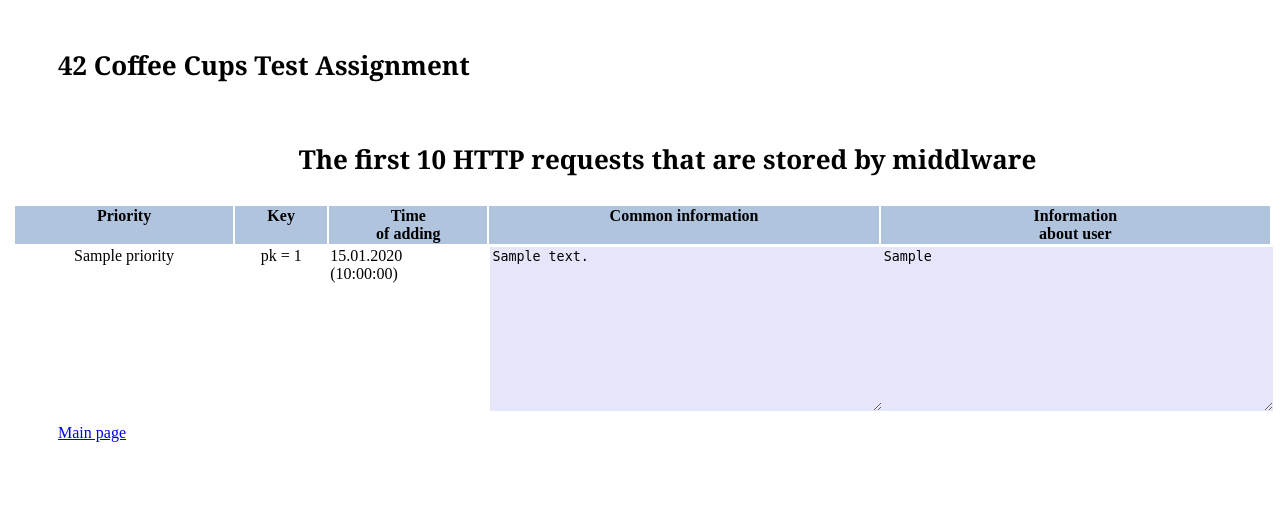
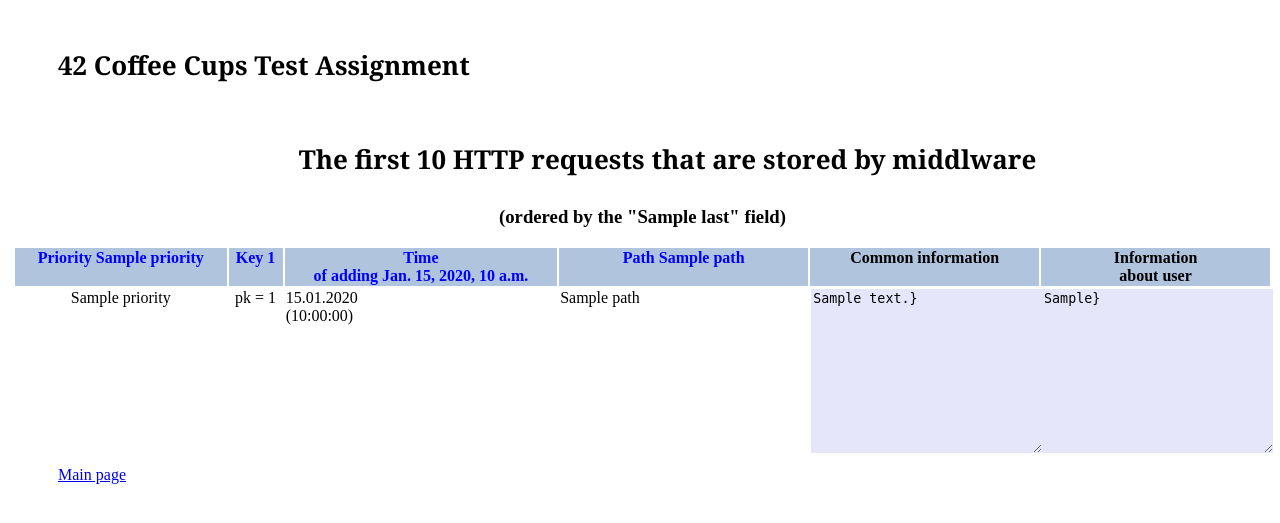
Before and after one commit to egarmin/exam, a Django app: template loginfo/templates/display_req.html in a window 1280 px wide. Shown: the top 523 px of the page. Run offline with Django 3.2, Linux system fonts and the light colour scheme; the template is opened without the code that fills it: most values are stand-ins (such as "Sample title", 1, 10 or a date in 2020).

Commit message:
master: change template for middle

```diff
--- a/loginfo/templates/display_req.html
+++ b/loginfo/templates/display_req.html
@@ -9,25 +9,31 @@
 
 <div class="middleware">
 <h1 align="center">{% trans "The first 10 HTTP requests that are stored by middlware" %}</h1>
-
+<h3 align="center">(ordered by the &quot;{{ arr.last }}&quot; field)</h3>
     <table>
         <tr>
-             <th>{% trans "Priority" %}</th>
-             <th>{% trans "Key" %}</th>
-             <th>{% trans "Time" %}<br> {% trans "of adding" %}</th>
+             <th><a href="?field=priority">{% trans "Priority" %}
+                 {% autoescape off %}{{arr.priority }}{% endautoescape %}</a></th>
+             <th><a href="?field=pk">{% trans "Key" %}
+                 {% autoescape off %}{{ arr.pk }}{% endautoescape %}</a></th>
+             <th><a href="?field=added">{% trans "Time" %}<br> {% trans "of adding" %}
+                 {% autoescape off %}{{ arr.added }}{% endautoescape %}</a></th>
+             <th><a href="?field=path">{% trans "Path" %}
+                 {% autoescape off %}{{ arr.path }}{% endautoescape %}</a></th>
              <th>{% trans "Common information" %}</th>
              <th>{% trans "Information" %} <br>{% trans "about user" %}</th>
          </tr>
         {% for req in req_list %}
             <tr>
-                <td align="center">{{ req.priority }}</td>
-                <td align="center">pk = {{ req.pk }} </td>
-                <td>
+                <td align="center" id="prior">{{ req.priority }}</td>
+                <td align="center">pk = {{ req.pk }}</td>
+                <td id="added">
                     {{ req.added|date:"d.m.Y" }}<br>
                     ({{ req.added|date:"H:i:s" }})
                 </td>
-                <td><textarea>{{ req.content }}</textarea></td>
-                <td><textarea>{{ req.user_info }}</textarea></td></tr>
+                <td id="path">{{ req.path }}</td>
+                <td><textarea>{{ req.content }}}</textarea></td>
+                <td><textarea>{{ req.user_info }}}</textarea></td></tr>
             {% empty %}
                 <h3>{% trans "No data to display" %}</h3>
             {% endfor %}
```
